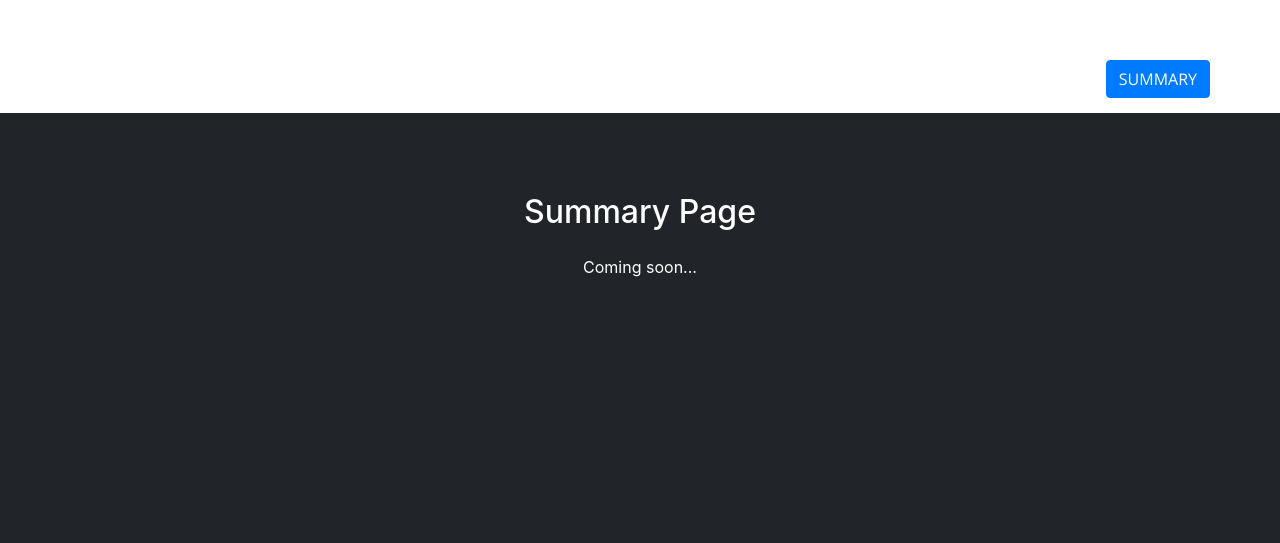
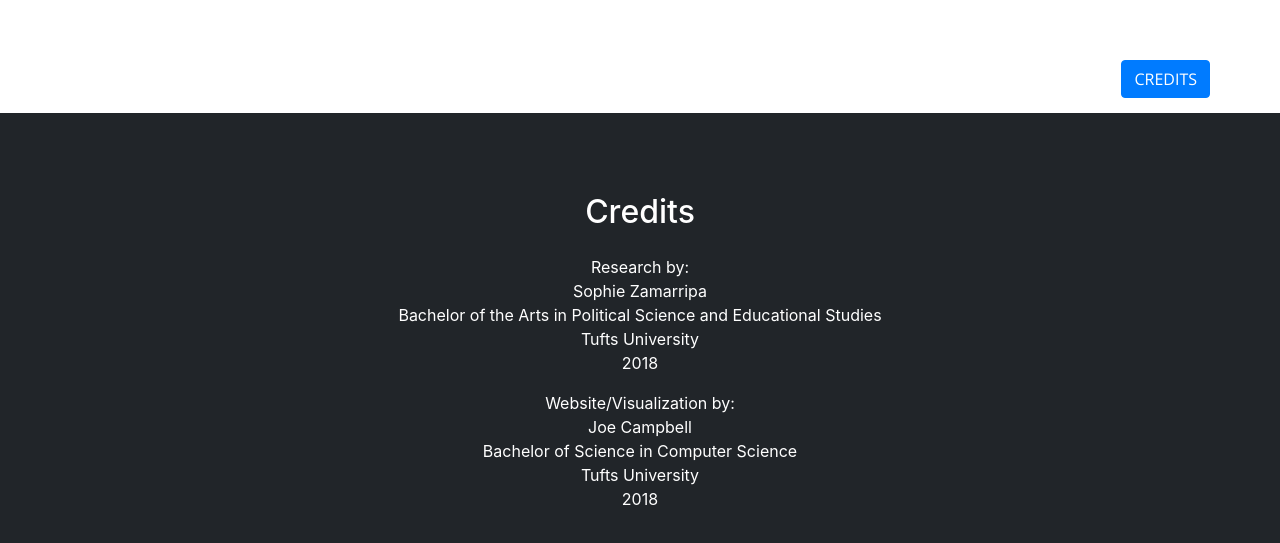
Before and after one commit to jcamp1095/teachersrace, a website with bundled scripts: page index.html in a window 1280 px wide. Shown: the part 2287-2830 px from the top of the page. Built offline with nearby package versions, Linux system fonts and the light colour scheme; a web font is replaced by a local one.

Commit message:
credits page and readme

```diff
--- a/index.html
+++ b/index.html
@@ -85,7 +85,7 @@
             <label><input type="checkbox" id="racecheck"> race</label>
             <label><input type="checkbox" id="gendercheck"> gender</label>
             <label><input type="checkbox" id="agecheck"> age</label><br>
-            <a class="btn btn-primary btn-xl js-scroll-trigger" id="buttontch" href="#summary">summary</a>
+            <a class="btn btn-primary btn-xl js-scroll-trigger" id="buttontch" href="#summary">credits</a>
           </div>
         </div>
       </div>
@@ -93,8 +93,25 @@
 
     <section class="bg-primary3 text-white" id="summary">
       <div class="container text-center">
-        <h2 class="mb-4">Summary Page</h2>
-        <p>Coming soon...</p>
+        <h2 class="mb-4">Credits</h2>
+        <p>
+          <div>Research by:</div>
+          <div>Sophie Zamarripa</div>
+          <div>Bachelor of the Arts in Political Science and Educational Studies</div>
+          <div>Tufts University</div>
+          <div>2018</div>
+        </p>
+
+        <p>
+          <div>Website/Visualization by:</div>
+          <div>Joe Campbell</div>
+          <div>Bachelor of Science in Computer Science</div>
+          <div>Tufts University</div>
+          <div>2018</div>
+        </p>
+
+
+
       </div>
     </section>
 
```
Also changed, not shown: README.md.
